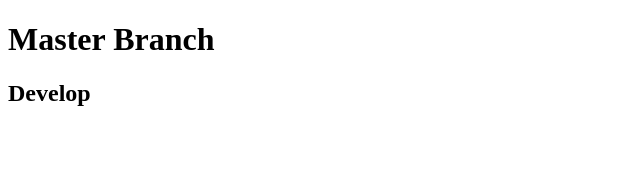
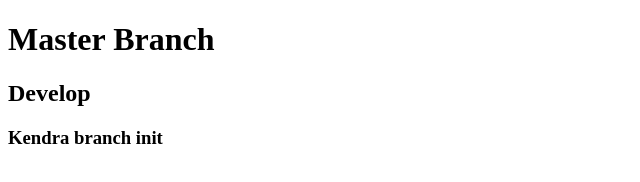
Before and after one commit to TheAtomicShoebox/TeamGit, a plain HTML site: page index.html in a window 1280 px wide. Shown: the whole page, without its empty margins (0-640 px from the left). Drawn offline with Linux system fonts and the light colour scheme.

Commit message:
Kendra's branch

```diff
--- a/index.html
+++ b/index.html
@@ -8,5 +8,6 @@
 <body>
     <h1>Master Branch</h1>
     <h2>Develop</h2>
+    <h3>Kendra branch init</h3>
 </body>
 </html>
```
